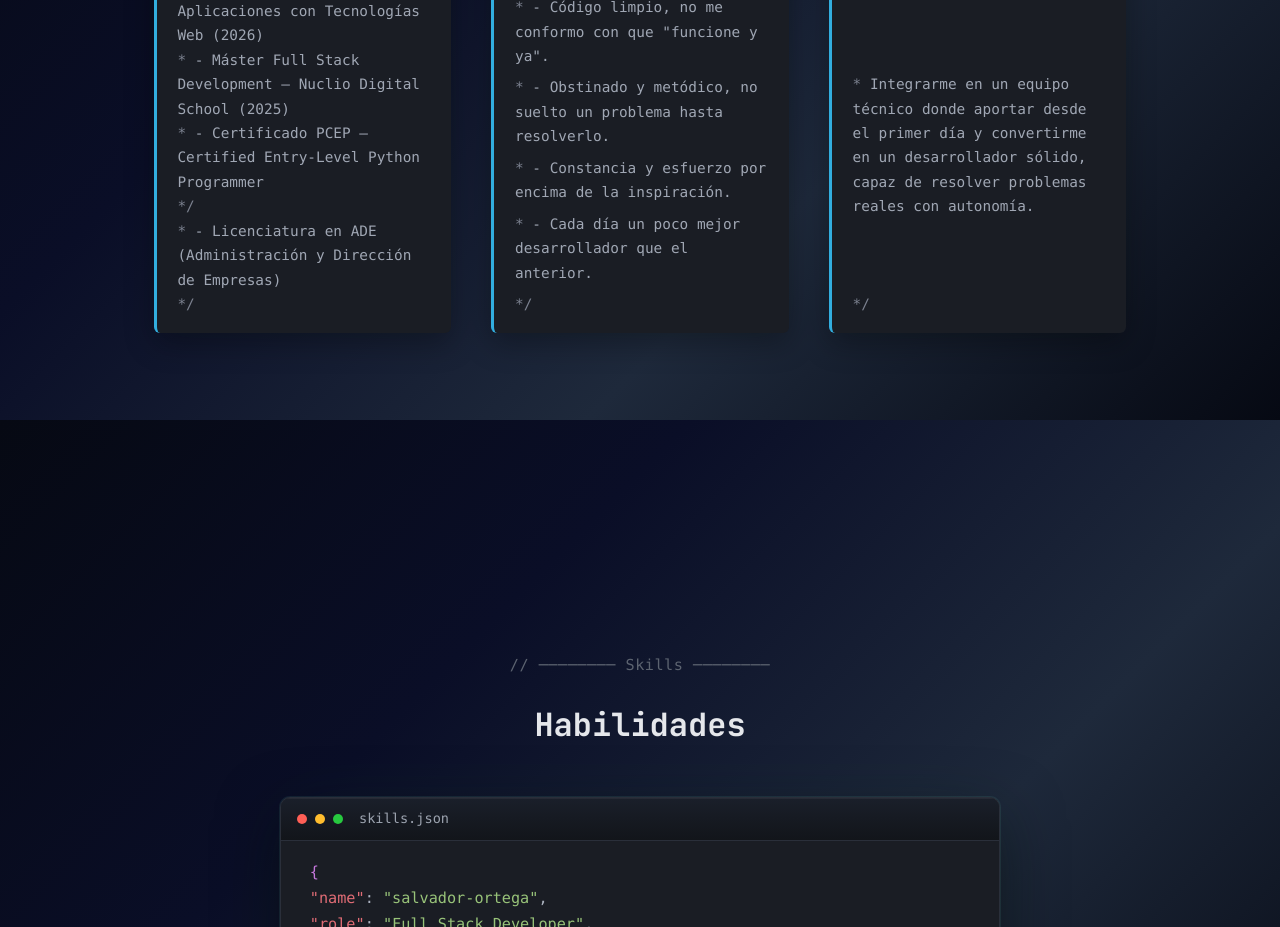
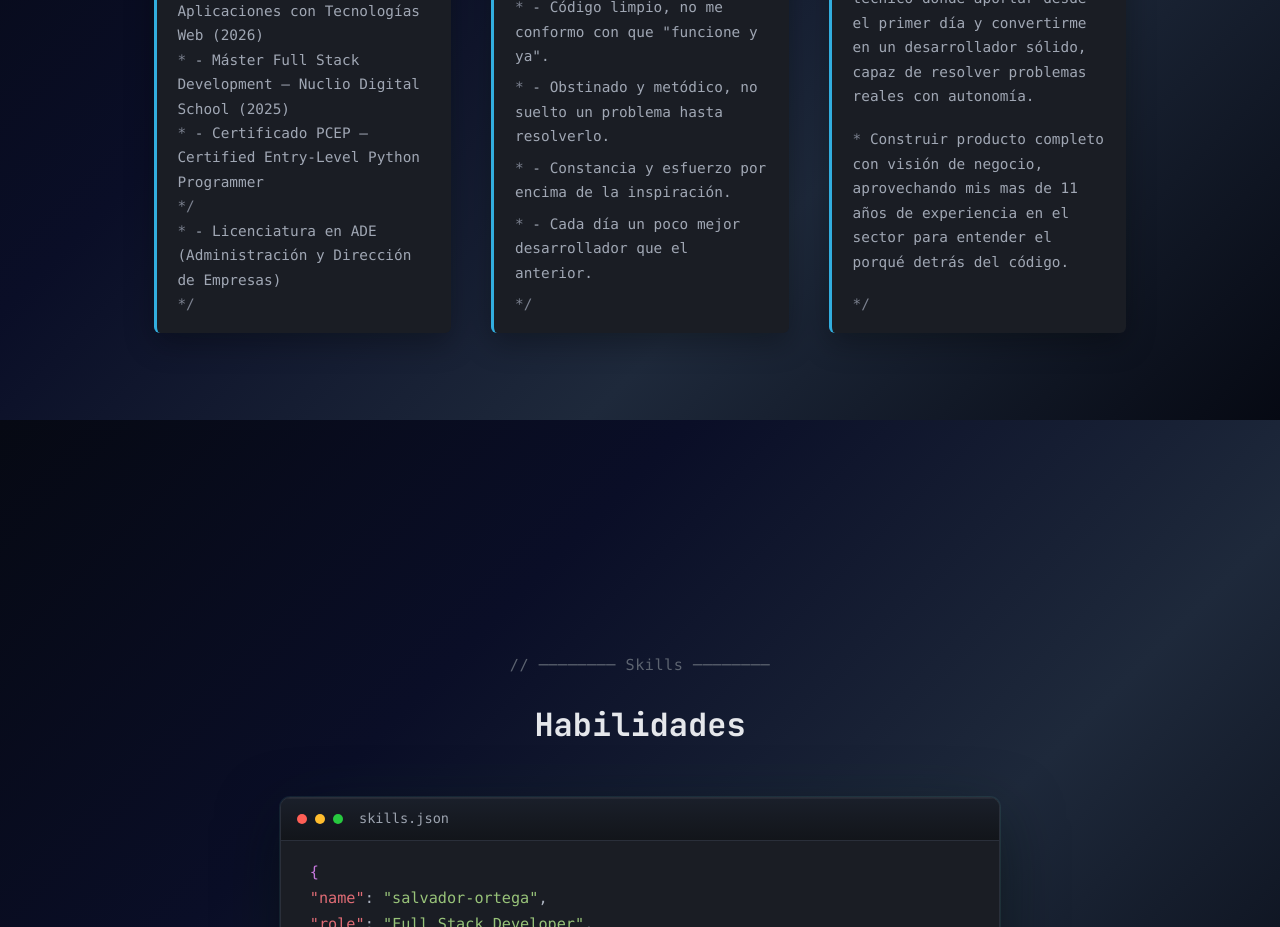
Before and after one commit to SGorlat/Portfolio, a React (Vite) app: page / in a window 1280 px wide. Shown: the part 1980-2907 px from the top of the page. Built offline with nearby package versions, Linux system fonts and the light colour scheme.

Commit message:
fix: update AboutMe component with new career objectives and experience

```diff
--- a/src/components/AboutMe.jsx
+++ b/src/components/AboutMe.jsx
@@ -85,12 +85,12 @@ function AboutMe() {
             donde aportar desde el primer día y convertirme en un desarrollador
             sólido, capaz de resolver problemas reales con autonomía.
           </p>
+          <p className="jsdoc-line">
+            <span className="asterisk">*</span> Construir producto completo con
+            visión de negocio, aprovechando mis mas de 11 años de experiencia en
+            el sector para entender el porqué detrás del código.
+          </p>
           {/* <p className="jsdoc-line">
-            <span className="asterisk">*</span> Consolidarme como Full Stack
-            Developer capaz de construir producto real y soluciones que aporten
-            valor.
-          </p>
-          <p className="jsdoc-line">
             <span className="asterisk">*</span> Integrarme en un equipo técnico
             donde aportar desde el primer día y consolidarme como desarrollador
             Full Stack capaz de construir producto real.
```
